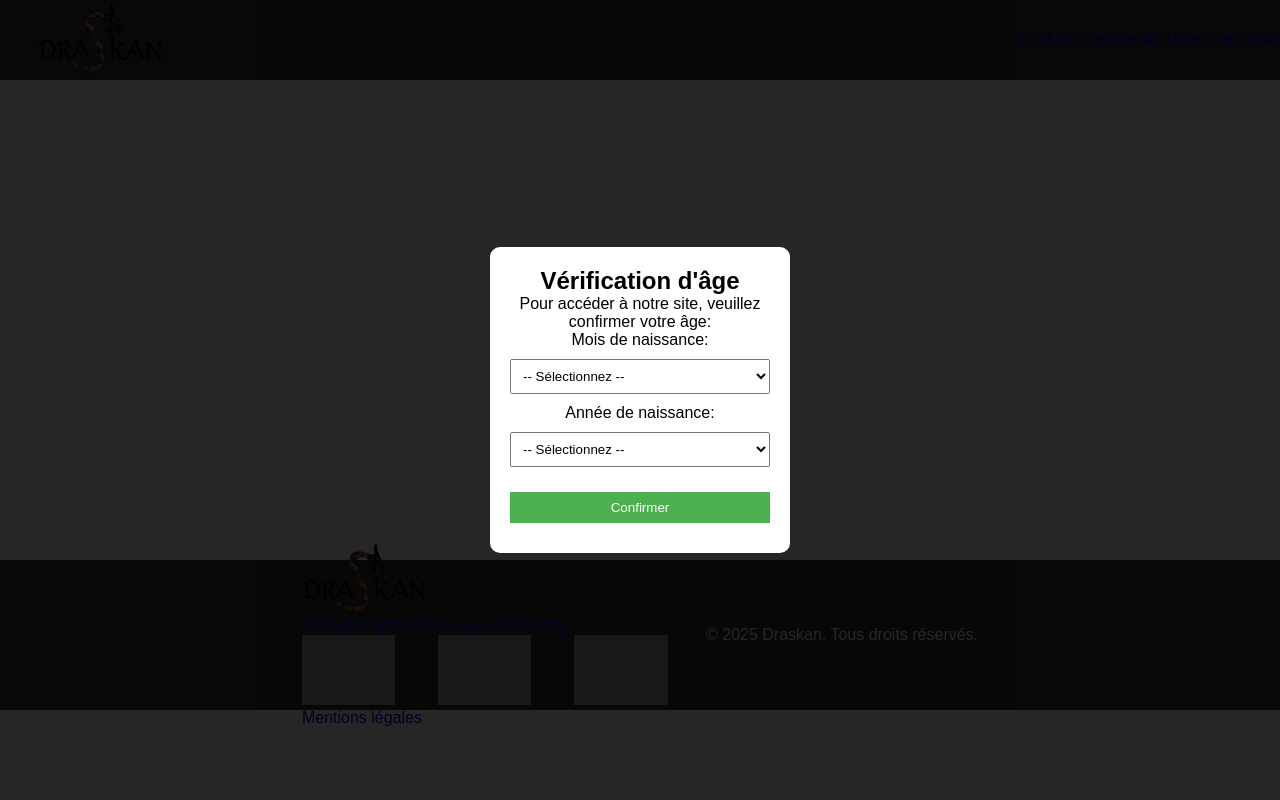
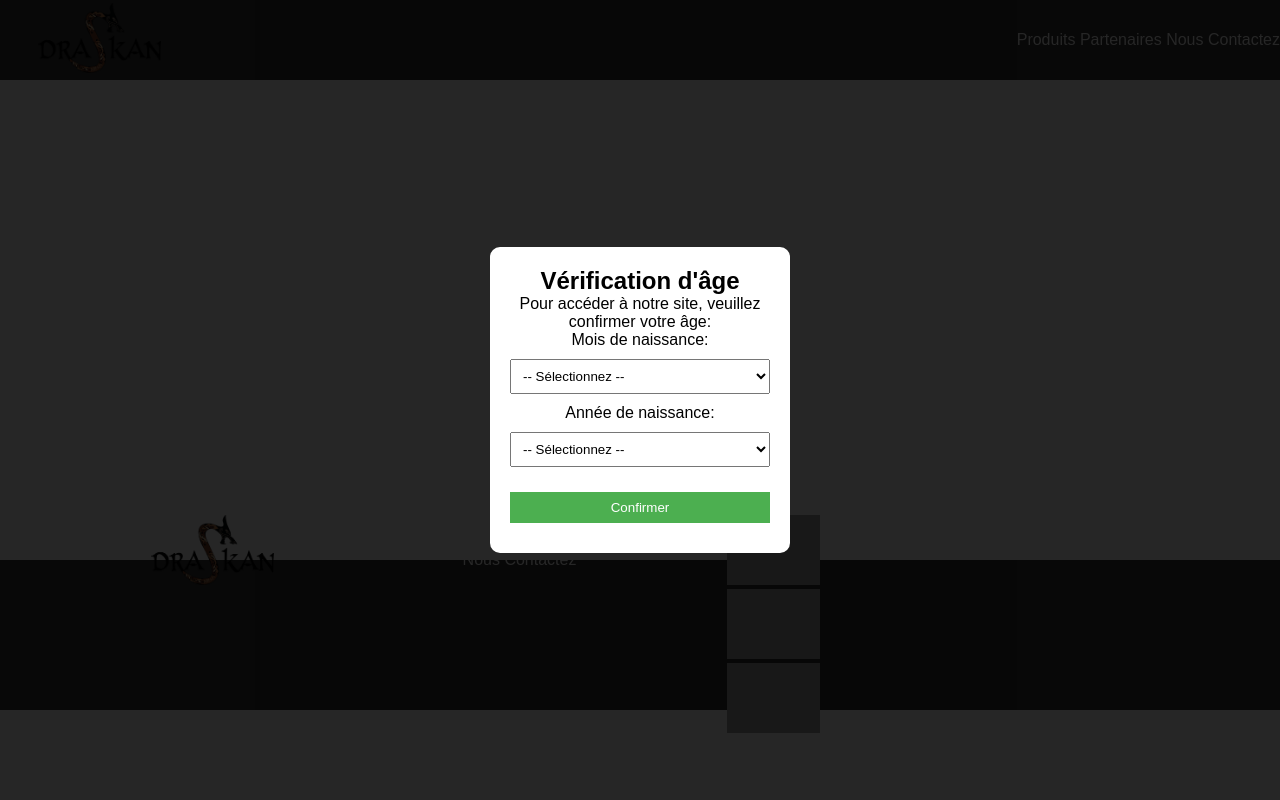
Before and after one commit to ThePolimani/DraskanWeb, a PHP site: page / in a window 1280 px wide. Run offline with PHP 8.4, Linux system fonts and the light colour scheme; grey boxes are pictures that could not be loaded.

Commit message:
Update style.css

```diff
--- a/public/styles/style.css
+++ b/public/styles/style.css
@@ -11,6 +11,7 @@ html, body {
 
 a {
     text-decoration: none;
+    color: white;
 }
 
 a:hover {
@@ -45,8 +46,16 @@ footer {
     height: 150px;
     color: white;
     display: flex;
+    flex-direction: column;
     align-items: center;
     justify-content: center;
+}
+
+#footer-content {
+    display: flex;
+    flex-direction: row;
+    justify-content: space-evenly;
+    width: 100%;
 }
 
 footer img {
@@ -55,6 +64,16 @@ footer img {
     margin-right: 3vw;
 }
 
+#footer-links {
+    display: flex;
+    flex-direction: column;
+}
+
+#footer-socials {
+    display: flex;
+    flex-direction: column;
+}
+
 
 
 main {
```
